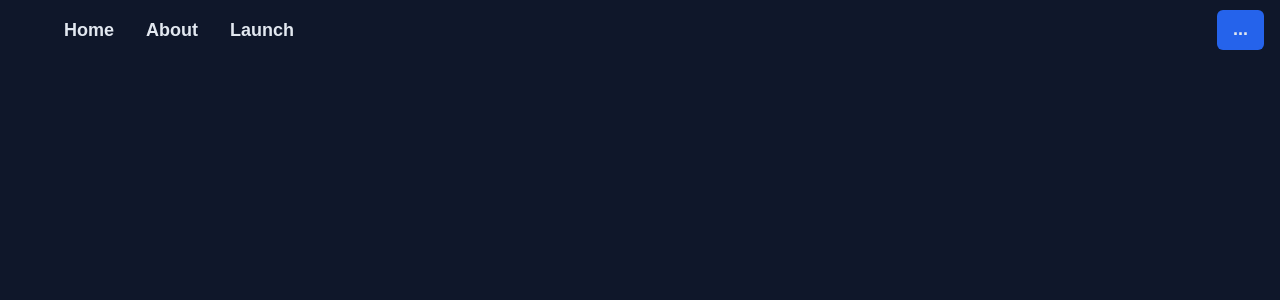
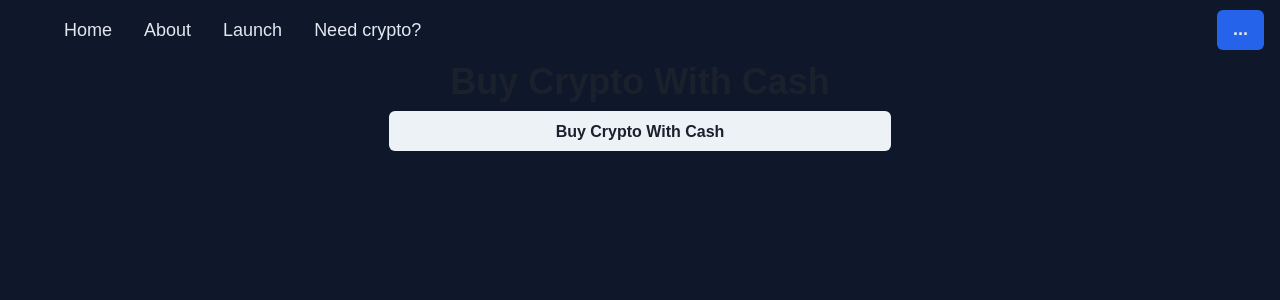
Before and after one commit to dam417/gammaswap, a React (Create React App) app: page /transak in a window 1280 px wide. Shown: the top 300 px of the page. Built offline with nearby package versions, Linux system fonts and the light colour scheme.

Commit message:
Add Transak page and widget

```diff
--- a/package.json
+++ b/package.json
@@ -59,6 +59,7 @@
   },
   "devDependencies": {
     "@babel/preset-env": "^7.18.0",
+    "@transak/transak-sdk": "^1.0.31",
     "@truffle/hdwallet-provider": "^1.7.0",
     "@typechain/truffle-v5": "^8.0.0",
     "@types/chai": "^4.3.1",
--- a/src/App.js
+++ b/src/App.js
@@ -1,9 +1,10 @@
 import logo from './logo.svg';
 import './App.css';
-import {BrowserRouter as Router, Routes, Route } from "react-router-dom";
+import { BrowserRouter as Router, Routes, Route } from "react-router-dom";
 import Navbar from './components/Navbar';
 import Home from './components/Home';
 import About from './components/About';
+import Transak from './components/Transak';
 import TabGroup from './components/TabGroup';
 import React, { useState, useEffect } from 'react'
 import PosManager from './abis/PositionManager.json';
@@ -22,7 +23,7 @@ function App() {
 
   useEffect(() => {
     loadWeb3()
-  },[]);
+  }, []);
 
   const loadWeb3 = async () => {
     if (window.ethereum) {
@@ -62,8 +63,8 @@ function App() {
         const symbol1 = await _token1.methods.symbol().call();
         console.log("token1Addr >> " + token1Addr);
 
-              setToken0({address: token0Addr, symbol: symbol0, contract: _token0});
-              setToken1({address: token1Addr, symbol: symbol1, contract: _token1});
+        setToken0({ address: token0Addr, symbol: symbol0, contract: _token0 });
+        setToken1({ address: token1Addr, symbol: symbol1, contract: _token1 });
 
       } else {
         const posMgrNetworkData = PosManager.networks[networkId];
@@ -87,8 +88,8 @@ function App() {
           const symbol0 = await _token0.methods.symbol().call();
           const symbol1 = await _token1.methods.symbol().call();
           console.log("token1Addr >> " + token1Addr);
-                  setToken0({address: token0Addr, symbol: symbol0, contract: _token0});
-                  setToken1({address: token1Addr, symbol: symbol1, contract: _token1});
+          setToken0({ address: token0Addr, symbol: symbol0, contract: _token0 });
+          setToken1({ address: token1Addr, symbol: symbol1, contract: _token1 });
         }
       }
 
@@ -101,8 +102,8 @@ function App() {
       <div className="App">
         <Navbar account={account} />
         <Routes>
-          <Route path="/" element={<Home />}/>
-          <Route path="/about" element={<About />}/>
+          <Route path="/" element={<Home />} />
+          <Route path="/about" element={<About />} />
           <Route
             path="/app"
             element={
@@ -115,6 +116,7 @@ function App() {
               />
             }
           />
+          <Route path="/transak" element={<Transak />} />
         </Routes>
       </div>
     </Router>
--- a/src/components/Navbar.js
+++ b/src/components/Navbar.js
@@ -40,7 +40,7 @@ function Navbar(props) {
                         bg={'#2563eb'}
                         href={'#'}
                         _hover={{
-                        bg: '#3b82f6',
+                            bg: 'pink.300',
                         }}>
                         {props.account !== props.account ? "Connect Wallet" : props.account}
                     </Button>
@@ -65,7 +65,7 @@ const DesktopNav = () => {
                                 p={2}
                                 href={navItem.href ?? '#'}
                                 fontSize={'lg'}
-                    fontWeight={700}
+                                fontWeight={500}
                                 color={linkColor}
                                 _hover={{
                                     textDecoration: 'none',
@@ -109,6 +109,10 @@ const NAV_ITEMS = [
         label: 'Launch',
         href: '/app',
     },
+    {
+        label: 'Need crypto?',
+        href: '/transak',
+    },
 ];
 
 export default Navbar
--- /dev/null
+++ b/src/components/Transak.js
@@ -0,0 +1,59 @@
+import * as React from 'react';
+import {
+    Container,
+    Stack,
+    Heading,
+    Text,
+    Button,
+} from '@chakra-ui/react';
+import transakSDK from "@transak/transak-sdk";
+
+const settings = {
+    apiKey: '4da97dbb-416a-4061-ad9c-fb597ae3643f',  // Your API Key
+    environment: 'STAGING', // STAGING/PRODUCTION
+    defaultCryptoCurrency: 'ETH',
+    themeColor: '000000', // App theme color
+    hostURL: window.location.origin,
+    widgetHeight: "700px",
+    widgetWidth: "500px",
+}
+
+export function openTransak() {
+    const transak = new transakSDK(settings);
+
+    transak.init();
+
+    // To get all the events
+    transak.on(transak.ALL_EVENTS, (data) => {
+        console.log(data)
+    });
+
+    // This will trigger when the user closed the widget
+    transak.on(transak.EVENTS.TRANSAK_WIDGET_CLOSE, (eventData) => {
+        console.log(eventData);
+        transak.close();
+    });
+
+    // This will trigger when the user marks payment is made.
+    transak.on(transak.EVENTS.TRANSAK_ORDER_SUCCESSFUL, (orderData) => {
+        console.log(orderData);
+        window.alert("Payment Success")
+        transak.close();
+    });
+}
+
+
+function Transak() {
+    return (
+        <Container>
+            <Stack>
+                <Heading>Buy Crypto With Cash</Heading>
+                <Button onClick={() => openTransak()}>
+                    Buy Crypto With Cash
+                </Button>
+            </Stack>
+        </Container>
+    );
+}
+
+export default Transak;
```
Also changed, not shown: 1 other file (tests, documents, lock files or other folders). Lines whose indentation alone changed are shown as unchanged.
